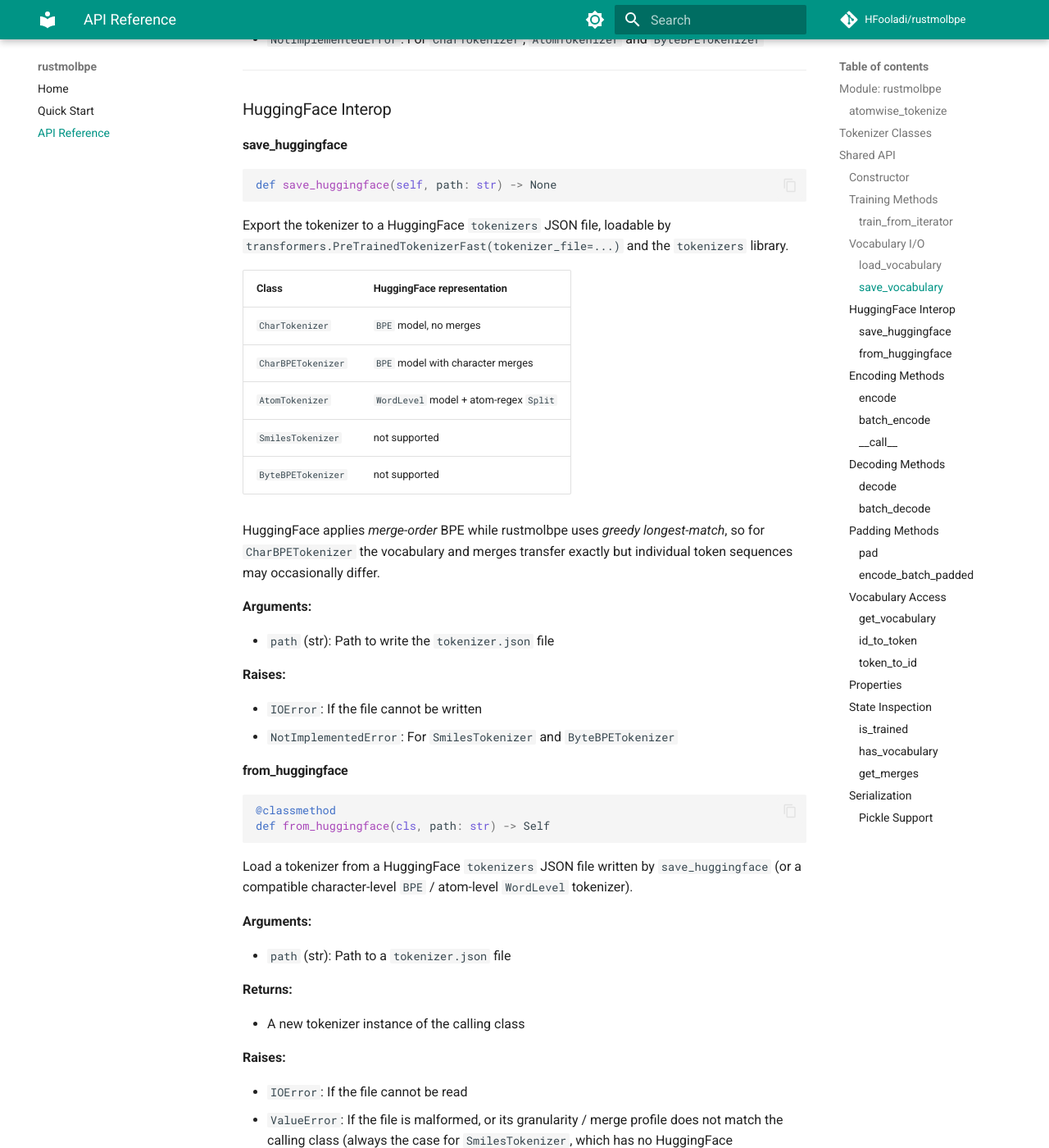
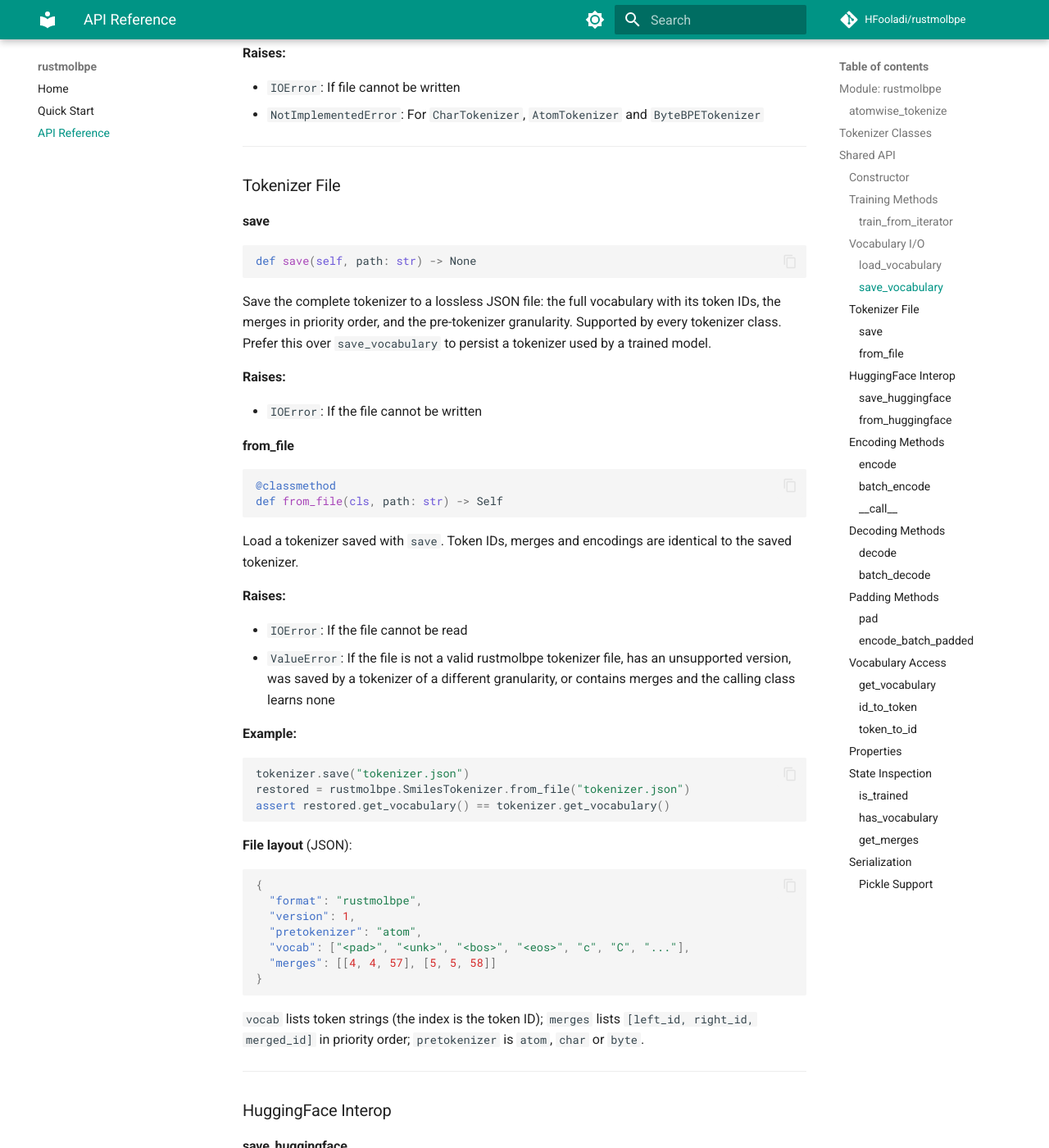
Before and after one commit to HFooladi/rustmolbpe, an MkDocs documentation site: the page built from docs/api.md, in a window 1280 px wide and 1400 px high, scrolled down 4059 px. Shown: the whole window at 82% size. Built offline with MkDocs 1.6.1 and Material for MkDocs 9.7.7, drawn with Linux system fonts in a browser that asks for light colours; comment, search, counter and statistics services are not loaded; some of the changed text lies outside the part shown.

Commit message:
Document save / from_file and the SMILESPE ID caveat
Recommend save() / from_file() for persisting tokenizers (including
ByteBPETokenizer, previously pointed at pickle), explain that SMILESPE
files hold merge rules only so loading reassigns IDs, add the Tokenizer
File API reference and quickstart section, and record the merge-order fix
and new API in the CHANGELOG.

Co-Authored-By: Claude Sonnet 5 <noreply@anthropic.com>

````diff
--- a/docs/api.md
+++ b/docs/api.md
@@ -61,7 +61,7 @@ Class-specific behavior:
 - **`ByteBPETokenizer`**: the base alphabet is always the 256 byte values
   (`base_vocab_size == 260` once trained). `load_vocabulary`, `save_vocabulary`,
   `save_huggingface` and `from_huggingface` raise `NotImplementedError`; use
-  pickle to persist it.
+  [`save` / `from_file`](#tokenizer-file) to persist it.
 - **`SmilesTokenizer`**: `save_huggingface` raises `NotImplementedError`
   (atom-level BPE cannot be expressed as a stock HuggingFace fast tokenizer).
 
@@ -146,6 +146,11 @@ def load_vocabulary(self, path: str) -> None
 Load vocabulary from a SMILESPE-format file. Supported by `CharBPETokenizer`
 and `SmilesTokenizer`.
 
+The SMILESPE format stores merge rules only, in priority order. Loading assigns
+token IDs that generally differ from the tokenizer that saved the file, and base
+tokens that never took part in a merge are not included. Use
+[`save` / `from_file`](#tokenizer-file) to persist a tokenizer with identical IDs.
+
 **Arguments:**
 
 - `path` (str): Path to vocabulary file
@@ -172,6 +177,64 @@ and `SmilesTokenizer`.
 
 - `IOError`: If file cannot be written
 - `NotImplementedError`: For `CharTokenizer`, `AtomTokenizer` and `ByteBPETokenizer`
+
+---
+
+### Tokenizer File
+
+#### save
+
+```python
+def save(self, path: str) -> None
+```
+
+Save the complete tokenizer to a lossless JSON file: the full vocabulary with its
+token IDs, the merges in priority order, and the pre-tokenizer granularity.
+Supported by every tokenizer class. Prefer this over `save_vocabulary` to persist
+a tokenizer used by a trained model.
+
+**Raises:**
+
+- `IOError`: If the file cannot be written
+
+#### from_file
+
+```python
+@classmethod
+def from_file(cls, path: str) -> Self
+```
+
+Load a tokenizer saved with `save`. Token IDs, merges and encodings are identical
+to the saved tokenizer.
+
+**Raises:**
+
+- `IOError`: If the file cannot be read
+- `ValueError`: If the file is not a valid rustmolbpe tokenizer file, has an unsupported version, was saved by a tokenizer of a different granularity, or contains merges and the calling class learns none
+
+**Example:**
+
+```python
+tokenizer.save("tokenizer.json")
+restored = rustmolbpe.SmilesTokenizer.from_file("tokenizer.json")
+assert restored.get_vocabulary() == tokenizer.get_vocabulary()
+```
+
+**File layout** (JSON):
+
+```json
+{
+  "format": "rustmolbpe",
+  "version": 1,
+  "pretokenizer": "atom",
+  "vocab": ["<pad>", "<unk>", "<bos>", "<eos>", "c", "C", "..."],
+  "merges": [[4, 4, 57], [5, 5, 58]]
+}
+```
+
+`vocab` lists token strings (the index is the token ID); `merges` lists
+`[left_id, right_id, merged_id]` in priority order; `pretokenizer` is `atom`,
+`char` or `byte`.
 
 ---
 
@@ -599,8 +662,10 @@ print(merges[:3])  # First 3 merge rules
 
 #### Pickle Support
 
-Every tokenizer class supports Python's pickle protocol. Pickle is the only way
-to persist a `ByteBPETokenizer`.
+Every tokenizer class supports Python's pickle protocol, which multiprocessing
+also relies on. To store a tokenizer on disk, prefer
+[`save` / `from_file`](#tokenizer-file): the file is readable JSON and, unlike a
+pickle, safe to load from an untrusted source.
 
 ```python
 import pickle
````
Also changed, not shown: CHANGELOG.md (+17 -0 lines), CLAUDE.md (+5 -2 lines), README.md (+19 -3 lines), docs/quickstart.md (+22 -9 lines), 4 other files.
